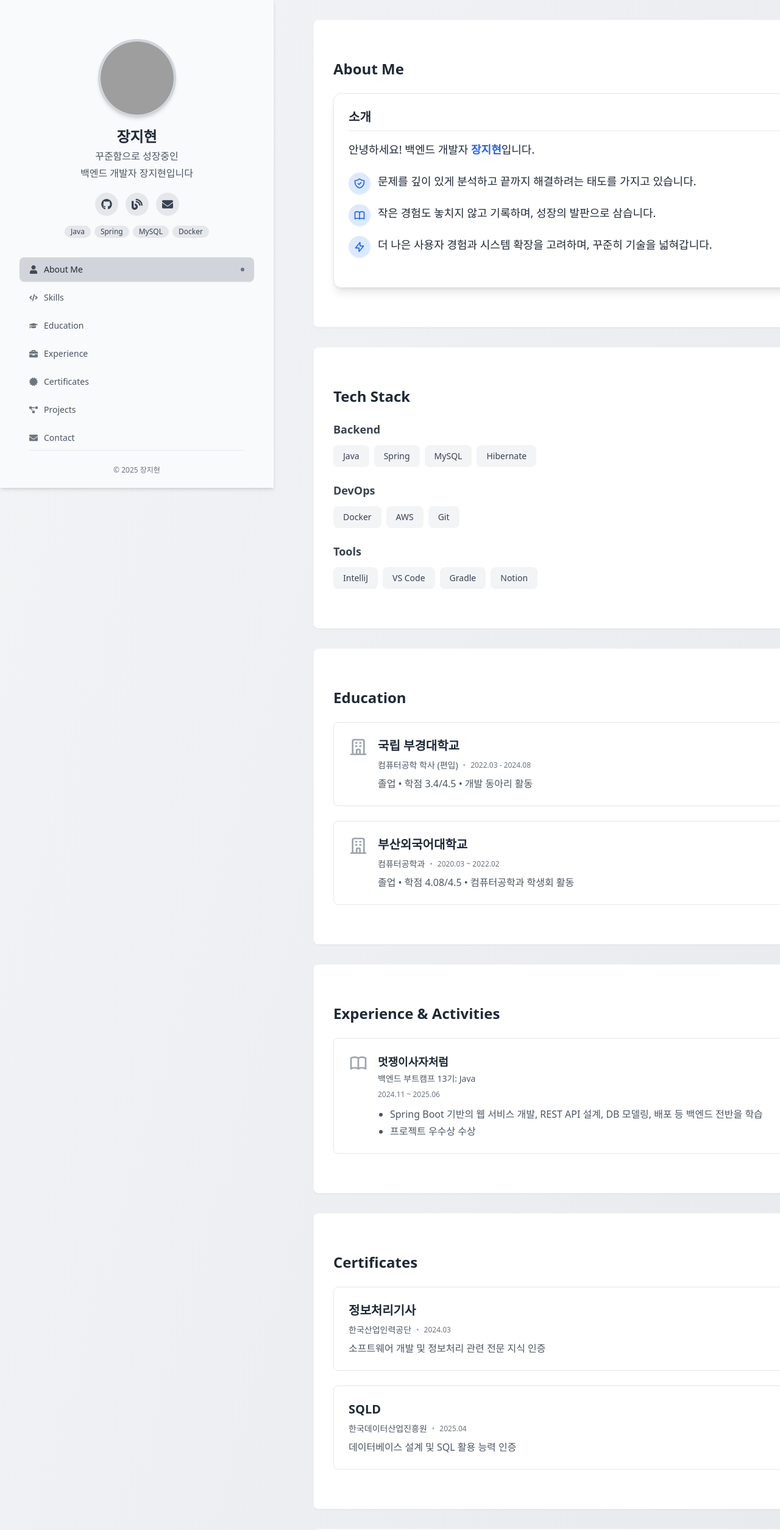
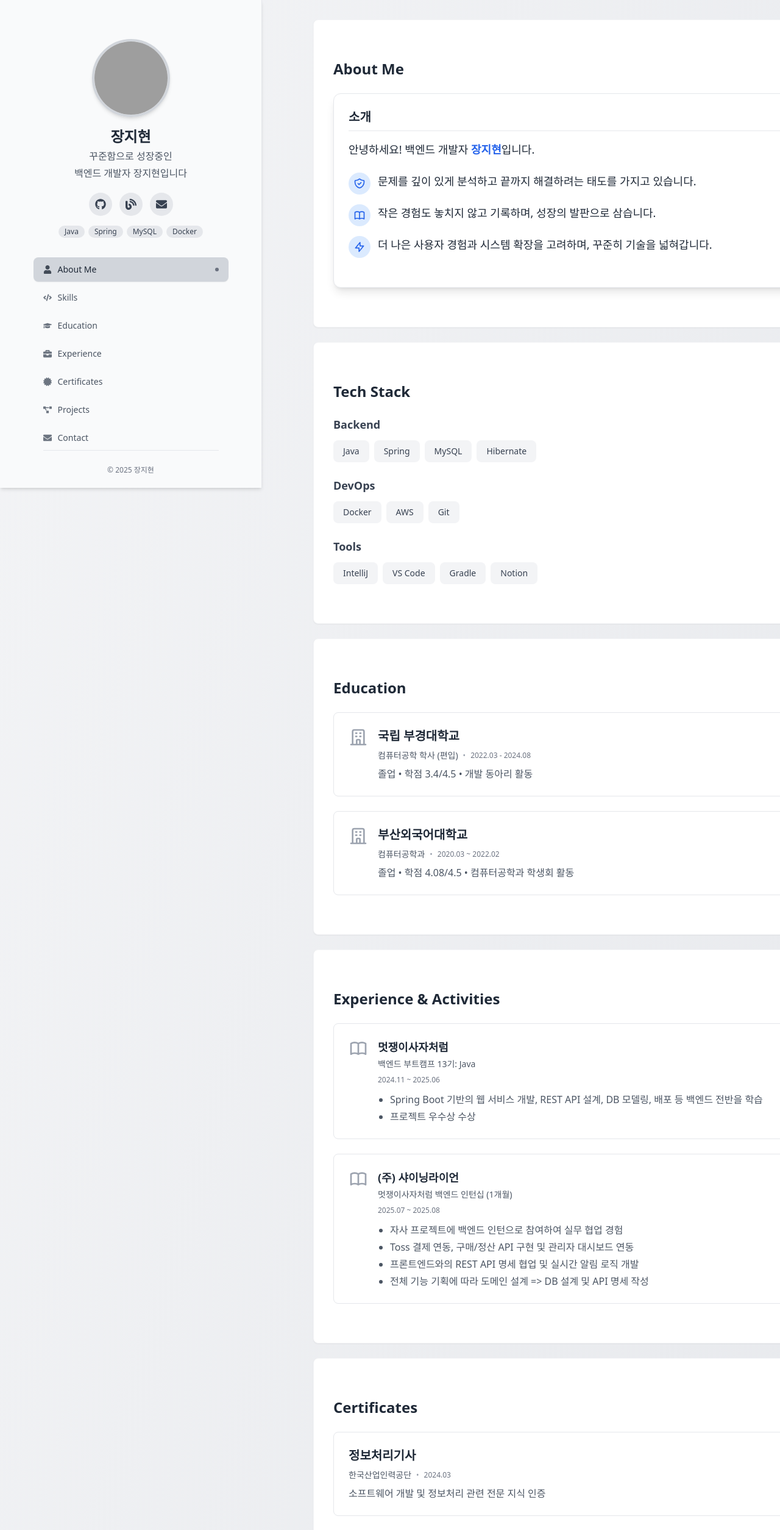
Before and after one commit to treejh/portfolio, a Next.js app: page / in a window 1280 px wide. Shown: the top 2509 px of the page at 61% size. Built offline with nearby package versions, Linux system fonts and the light colour scheme; grey boxes are pictures that could not be loaded.

Commit message:
멋사 인턴 추가

```diff
--- a/src/app/page.tsx
+++ b/src/app/page.tsx
@@ -36,8 +36,8 @@ export default function Home() {
   return (
     <div className="flex min-h-screen bg-gradient-to-br from-gray-100 to-gray-200">
       {/* 왼쪽 Hero(사이드) - 데스크탑 */}
-      <aside className="hidden md:block fixed left-0 top-0 h-screen w-[450px] bg-gray-50 shadow-md z-10 border-r border-gray-200">
-        <div className="flex flex-col h-full justify-between py-6 px-8 pt-16">
+      <aside className="hidden md:block fixed left-0 top-0 h-screen w-[430px] bg-gray-50 shadow-md z-10 border-r border-gray-200">
+        <div className="flex flex-col h-full justify-between py-6 px-7 pt-16">
           <HeroSide activeSection={activeSection} />
         </div>
       </aside>
@@ -46,7 +46,7 @@ export default function Home() {
         <div className="md:hidden bg-gray-50 shadow-sm px-6 py-10 border-b border-gray-200">
           <HeroSide activeSection={activeSection} />
         </div>
-        <main className="flex-1 p-4 md:p-8 md:px-12 lg:px-16 space-y-8 max-w-full">
+        <main className="flex-1 p-4 md:p-8 md:px-12 lg:px-16 space-y-6 max-w-full">
           <section
             id="about"
             className="bg-white rounded-lg shadow-sm p-8 transition-all duration-300 hover:shadow-md border border-gray-100"
--- a/src/components/Experience.tsx
+++ b/src/components/Experience.tsx
@@ -7,6 +7,33 @@ export default function Experience() {
       description: [
         "Spring Boot 기반의 웹 서비스 개발, REST API 설계, DB 모델링, 배포 등 백엔드 전반을 학습",
         "프로젝트 우수상 수상",
+      ],
+      icon: (
+        <svg
+          className="w-8 h-8 text-gray-400"
+          fill="none"
+          viewBox="0 0 24 24"
+          stroke="currentColor"
+        >
+          <path
+            strokeLinecap="round"
+            strokeLinejoin="round"
+            strokeWidth={2}
+            d="M12 6.253v13m0-13C10.832 5.477 9.246 5 7.5 5S4.168 5.477 3 6.253v13C4.168 18.477 5.754 18 7.5 18s3.332.477 4.5 1.253m0-13C13.168 5.477 14.754 5 16.5 5c1.747 0 3.332.477 4.5 1.253v13C19.832 18.477 18.247 18 16.5 18c-1.746 0-3.332.477-4.5 1.253"
+          />
+        </svg>
+      ),
+    },
+
+    {
+      title: "(주) 샤이닝라이언",
+      subtitle: "멋쟁이사자처럼 백엔드 인턴십 (1개월)",
+      period: "2025.07 ~ 2025.08",
+      description: [
+        "자사 프로젝트에 백엔드 인턴으로 참여하여 실무 협업 경험",
+        "Toss 결제 연동, 구매/정산 API 구현 및 관리자 대시보드 연동",
+        "프론트엔드와의 REST API 명세 협업 및 실시간 알림 로직 개발",
+        "전체 기능 기획에 따라 도메인 설계 => DB 설계 및 API 명세 작성",
       ],
       icon: (
         <svg
--- a/src/components/HeroSide.tsx
+++ b/src/components/HeroSide.tsx
@@ -34,12 +34,12 @@ export default function HeroSide({ activeSection }: HeroSideProps) {
   ];
 
   return (
-    <div className="flex flex-col h-full">
+    <div className="flex flex-col h-full max-w-xs w-full mx-auto">
       <div className="flex flex-col items-center text-center gap-4">
         <div className="w-32 h-32 rounded-full border-4 border-gray-300 shadow-md overflow-hidden">
           <Image
             src="/images/profile.jpg"
-            alt="황지윤 프로필 사진"
+            alt="장지현 프로필 사진"
             width={128}
             height={128}
             className="object-cover w-full h-full"
```
